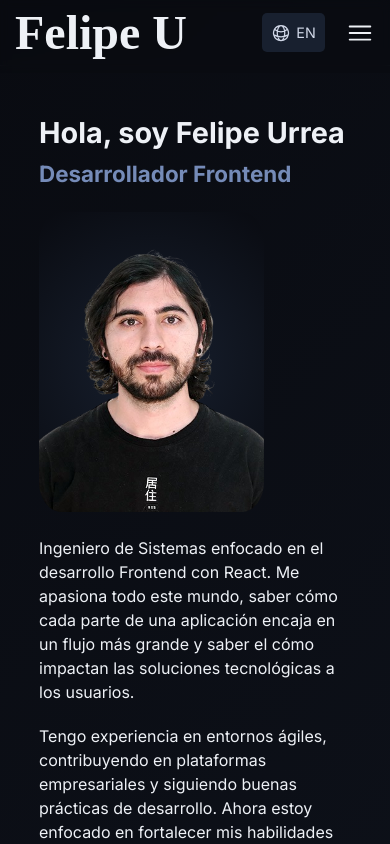
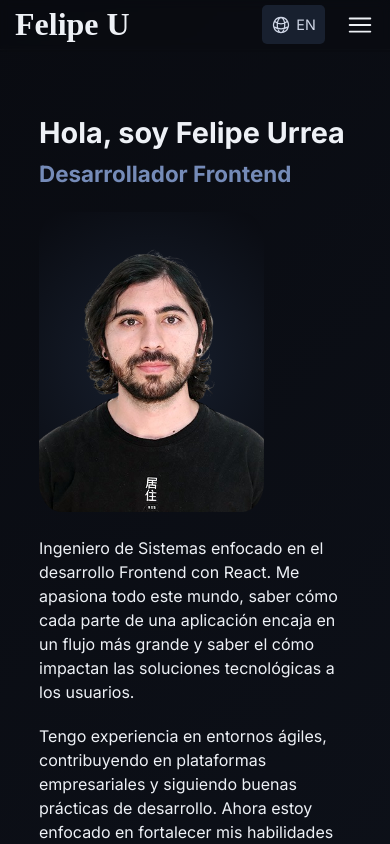
Before and after one commit to felipe-u/portfolio, a React (Vite) app: page / in a window 390 px wide. Shown: the top 844 px of the page. Built offline with nearby package versions, Linux system fonts and the light colour scheme; a web font is replaced by a local one.

Commit message:
style: Fix header size

```diff
--- a/src/styles/Header.css
+++ b/src/styles/Header.css
@@ -3,11 +3,10 @@ header {
   display: flex;
   align-items: center;
   justify-content: space-between;
-  padding: 0 10px;
+  padding: 5px 50px;
   position: fixed;
   top: 0;
   left: 0;
-  padding: 5px 15px;
   z-index: 10;
   border-bottom: 1px solid rgba(255, 255, 255, 0.05);
 }
@@ -18,7 +17,7 @@ header::before {
   top: 0;
   left: 0;
   width: 100%;
-  height: 73px;
+  height: 52.3px;
   z-index: -1;
   background-color: #090b1193;
   backdrop-filter: blur(5px);
@@ -26,7 +25,7 @@ header::before {
 
 header h1 {
   font-family: 'Story Script', 'Birthstone';
-  font-size: 3em;
+  font-size: 2em;
 }
 
 .nav-container {
@@ -83,9 +82,13 @@ header h1 {
 }
 
 @media (max-width: 850px) {
+  header {
+    padding: 5px 15px;
+  }
+
   .nav-container nav {
     position: fixed;
-    top: 73px;
+    top: 52.3px;
     right: 0px;
     transform: translateX(100%);
     opacity: 0;
```
